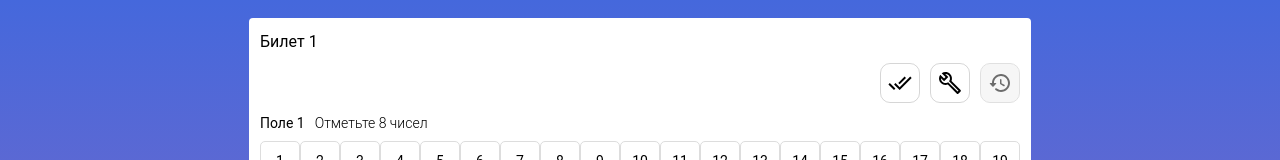
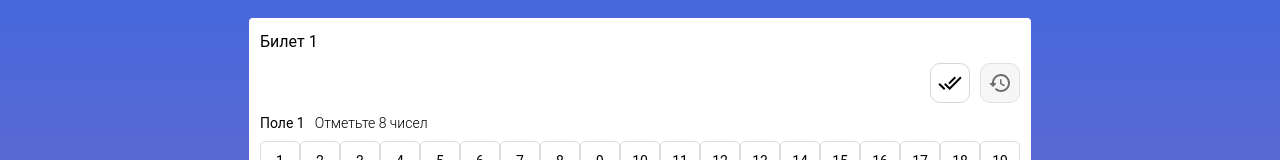
Before and after one commit to ViktorZhurbin/finch-test, a React (Create React App) app in the folder client/: page / in a window 1280 px wide. Shown: the top 160 px of the page. Built offline with nearby package versions, Linux system fonts and the light colour scheme.

Commit message:
code cleanup

```diff
--- a/client/src/components/Ticket/Ticket.tsx
+++ b/client/src/components/Ticket/Ticket.tsx
@@ -19,17 +19,15 @@ const cx = classNames.bind(styles);
 
 const Ticket = () => {
     const [isWin, setIsWin] = useState(false);
-    const [isCheat, setIsCheat] = useState(false);
     const [showErrorNotification, setShowErrorNotification] = useState(false);
     const [isSubmitted, setIsSubmited] = useState(false);
-    const [selectedFieldOne, setSelectedFieldOne] = useState<number[]>([]);
-    const [selectedFieldTwo, setSelectedFieldTwo] = useState<number[]>([]);
+    const [firstField, setFirstField] = useState<number[]>([]);
+    const [secondField, setSecondField] = useState<number[]>([]);
 
     const handleCheckResult = async () => {
         const { isResponseSaved, isTicketWon } = await checkResultAndPost(
-            selectedFieldOne,
-            selectedFieldTwo,
-            isCheat
+            firstField,
+            secondField
         );
 
         if (!isResponseSaved) {
@@ -43,22 +41,15 @@ const Ticket = () => {
 
     const hideNotification = () => setShowErrorNotification(false);
 
-    const handleCheat = () => {
-        setIsCheat(true);
-        const [resultOne, resultTwo] = getResults();
-        setSelectedFieldOne(resultOne);
-        setSelectedFieldTwo(resultTwo);
-    };
-
     const handleRandomFill = () => {
         const [resultOne, resultTwo] = getResults();
-        setSelectedFieldOne(resultOne);
-        setSelectedFieldTwo(resultTwo);
+        setFirstField(resultOne);
+        setSecondField(resultTwo);
     };
 
     const handleReset = () => {
-        setSelectedFieldOne([]);
-        setSelectedFieldTwo([]);
+        setFirstField([]);
+        setSecondField([]);
     };
 
     const handleRestart = () => {
@@ -68,9 +59,9 @@ const Ticket = () => {
 
     const resultText = isWin ? WIN_TEXT : LOOSE_TEXT;
     const isAllSelected =
-        selectedFieldOne.length === FIELD_ONE_REQUIRED_COUNT &&
-        selectedFieldTwo.length === FIELD_TWO_REQUIRED_COUNT;
-    const isSomeSelected = selectedFieldOne.length || selectedFieldTwo.length;
+        firstField.length === FIELD_ONE_REQUIRED_COUNT &&
+        secondField.length === FIELD_TWO_REQUIRED_COUNT;
+    const isSomeSelected = firstField.length || secondField.length;
 
     return (
         <>
@@ -100,14 +91,9 @@ const Ticket = () => {
                                 onClick={handleRandomFill}
                             />
                             <ButtonIcon
-                                title="Читерство"
-                                icon="cheat"
-                                onClick={handleCheat}
-                            />
-                            <ButtonIcon
                                 title="Заново"
                                 icon="reset"
-                                onClick={handleCheat}
+                                onClick={handleReset}
                                 isDisabled={!isSomeSelected}
                             />
                         </div>
@@ -115,15 +101,15 @@ const Ticket = () => {
                             title="Поле 1"
                             numSelect={FIELD_ONE_REQUIRED_COUNT}
                             numArray={FIELD_ONE_NUMBERS}
-                            selected={selectedFieldOne}
-                            setSelected={setSelectedFieldOne}
+                            selected={firstField}
+                            setSelected={setFirstField}
                         />
                         <Field
                             title="Поле 2"
                             numSelect={FIELD_TWO_REQUIRED_COUNT}
                             numArray={[1, 2]}
-                            selected={selectedFieldTwo}
-                            setSelected={setSelectedFieldTwo}
+                            selected={secondField}
+                            setSelected={setSecondField}
                         />
                         <div
                             className={cx('button', 'resultButton', {
--- a/client/src/helpers.ts
+++ b/client/src/helpers.ts
@@ -55,39 +55,26 @@ export const getResults = (): [number[], number[]] => {
     return [resultOne, resultTwo];
 };
 
-export const checkResult = (
-    selectedFieldOne: number[],
-    selectedFieldTwo: number[],
-    isCheat?: boolean
-) => {
-    if (isCheat) {
-        return true;
-    }
-
+export const checkResult = (firstField: number[], secondField: number[]) => {
     const [resultOne, resultTwo] = getResults();
-    const correctCountOne = getCorrectCount(selectedFieldOne, resultOne);
-    const correctCountTwo = getCorrectCount(selectedFieldTwo, resultTwo);
+    const correctCountOne = getCorrectCount(firstField, resultOne);
+    const correctCountTwo = getCorrectCount(secondField, resultTwo);
 
     return correctCountOne > 3 || (correctCountOne > 2 && correctCountTwo > 0);
 };
 
 export const checkResultAndPost = async (
-    selectedFieldOne: number[],
-    selectedFieldTwo: number[],
-    isCheat?: boolean
+    firstField: number[],
+    secondField: number[]
 ) => {
-    const isTicketWon = checkResult(
-        selectedFieldOne,
-        selectedFieldTwo,
-        isCheat
-    );
+    const isTicketWon = checkResult(firstField, secondField);
 
     const isResponseSaved = await postResponseRetry({
         selectedNumber: {
-            firstField: selectedFieldOne,
-            secondField: selectedFieldTwo
+            firstField,
+            secondField,
         },
-        isTicketWon
+        isTicketWon,
     });
 
     return { isResponseSaved, isTicketWon };
```
